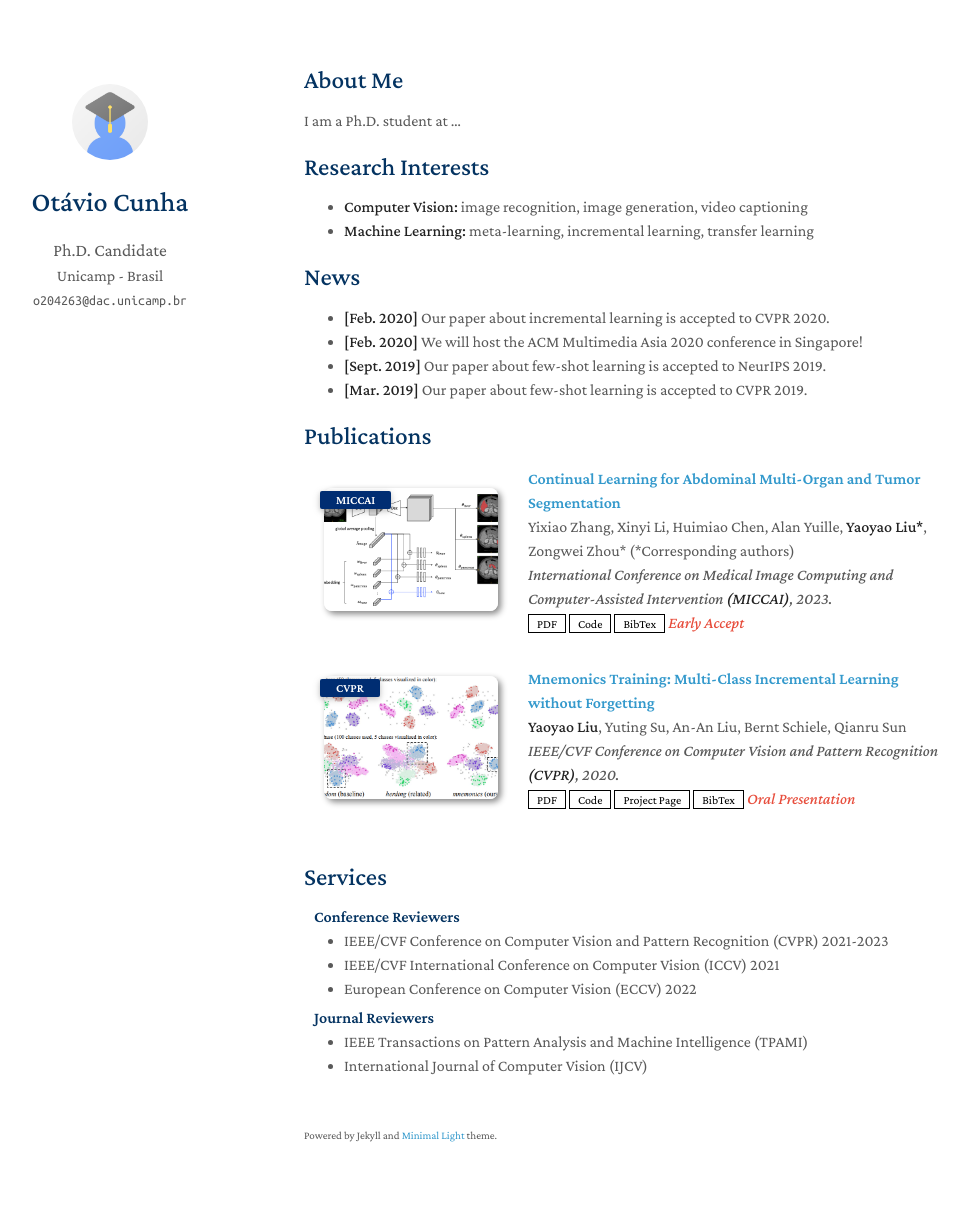
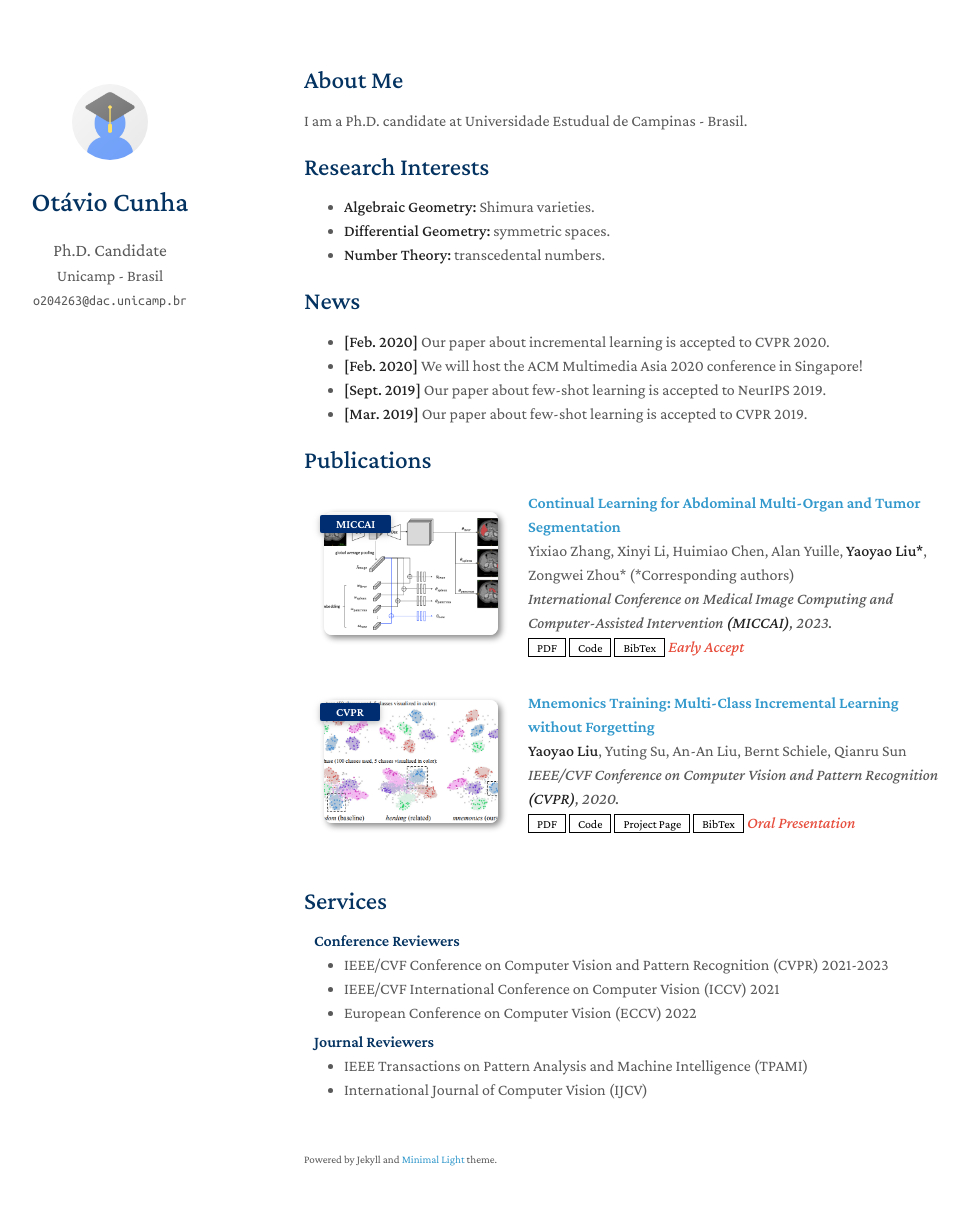
Before and after one commit to Otavio-Cunha/otaviocunha.github.io, a Jekyll site: the page built from index.md, in a window 1280 px wide and 1240 px high. Shown: the top 1205 px of the window, without its empty margins (166-1135 px from the left). Built offline with Jekyll 4.4.1, drawn with Linux system fonts in a browser that asks for light colours; a style sheet for code colours, icons or effects is not loaded; our own code applies the rules of GitHub Pages for plain Markdown files.

Commit message:
index.md

```diff
--- a/index.md
+++ b/index.md
@@ -4,12 +4,13 @@ layout: homepage
 
 ## About Me
 
-I am a Ph.D. student at ...
+I am a Ph.D. candidate at Universidade Estudual de Campinas - Brasil.
 
 ## Research Interests
 
-- **Computer Vision:** image recognition, image generation, video captioning
-- **Machine Learning:** meta-learning, incremental learning, transfer learning
+- **Algebraic Geometry:** Shimura varieties.
+- **Differential Geometry:** symmetric spaces.
+- **Number Theory:** transcedental numbers.
 
 ## News
 
```
